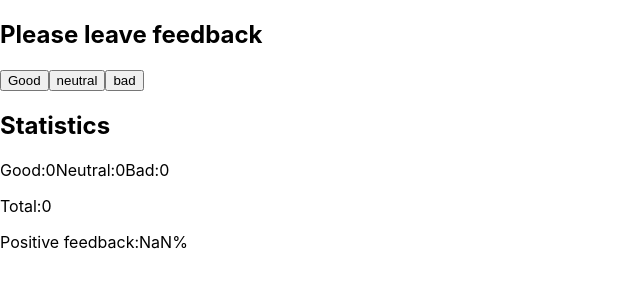
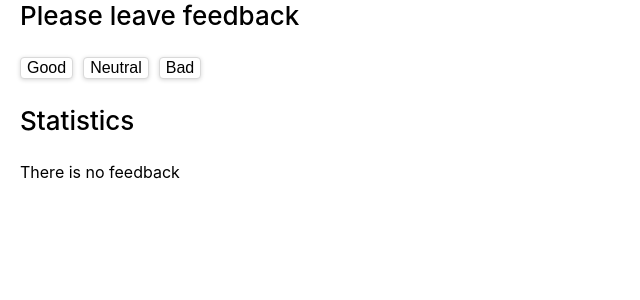
Before and after one commit to LazarievaIryna/goit-react-hw-02-feedback, a React (Create React App) app: page / in a window 1280 px wide. Shown: the top 300 px of the page, without its empty margins (0-640 px from the left). Built offline with nearby package versions, Linux system fonts and the light colour scheme.

Commit message:
change 1 task

```diff
--- a/src/components/App.jsx
+++ b/src/components/App.jsx
@@ -1,4 +1,8 @@
 import { Component } from 'react';
+import { Statistics } from './Statistic/Statistic';
+import { FeedbackOptions } from './FeedbackOptions/FeedbackOptions';
+import { Section } from './Section/Section';
+import { Notification } from './Notification/Notification';
 export class App extends Component {
   state = {
     good: 0,
@@ -38,34 +42,31 @@ export class App extends Component {
 
   render() {
     const { good, neutral, bad } = this.state;
+    const options = Object.keys(this.state);
     const total = this.countTotalFeedback();
     const percent = this.countPositiveFeedbackPercentage();
     return (
       <>
-        <section>
-          <h2>Please leave feedback</h2>
-          <button type="button" onClick={this.handleFeedback} name="good">
-            Good
-          </button>
-          <button type="button" onClick={this.handleFeedback} name="neutral">
-            neutral
-          </button>
-          <button type="button" onClick={this.handleFeedback} name="bad">
-            bad
-          </button>
+        <Section title="Please leave feedback">
+          <FeedbackOptions
+            options={options}
+            onLeaveFeedback={this.handleFeedback}
+          />
+        </Section>
 
-          <section>
-            <h2>Statistics</h2>
-
-            <span>Good:{good}</span>
-            <span>Neutral:{neutral}</span>
-            <span>Bad:{bad}</span>
-          </section>
-          <section>
-            <p>Total:{total}</p>
-            <p>Positive feedback:{percent}%</p>
-          </section>
-        </section>
+        <Section title="Statistics">
+          {total === 0 ? (
+            <Notification message="There is no feedback" />
+          ) : (
+            <Statistics
+              good={good}
+              neutral={neutral}
+              bad={bad}
+              total={total}
+              positivePercentage={percent}
+            />
+          )}
+        </Section>
       </>
     );
   }
--- /dev/null
+++ b/src/components/FeedbackOptions/FeedbackOptions.jsx
@@ -0,0 +1,18 @@
+import {
+  ListButton,
+  Button,
+  ListItem,
+} from '../FeedbackOptions/FeedbackOptions.styled';
+export const FeedbackOptions = ({ options, onLeaveFeedback }) => {
+  return (
+    <ListButton>
+      {options.map(option => (
+        <ListItem key={option}>
+          <Button type="button" onClick={onLeaveFeedback} name={option}>
+            {option}
+          </Button>
+        </ListItem>
+      ))}
+    </ListButton>
+  );
+};
--- /dev/null
+++ b/src/components/FeedbackOptions/FeedbackOptions.styled.js
@@ -0,0 +1,22 @@
+import styled from 'styled-components';
+export const ListButton = styled.ul`
+  display: flex;
+  margin-bottom: 26px;
+`;
+export const ListItem = styled.li`
+  :not(:last-child) {
+    margin-right: 10px;
+  }
+`;
+export const Button = styled.button`
+  background-color: white;
+  border: 1px solid #d9d9d9;
+  border-radius: 4px;
+  box-shadow: rgba(0, 0, 0, 0.16) 0px 1px 4px;
+  font-size: 16px;
+  font-weight: 500;
+  /* padding: 6px; */
+  ::first-letter {
+    text-transform: uppercase;
+  }
+`;
--- /dev/null
+++ b/src/components/Notification/Notification.jsx
@@ -0,0 +1,3 @@
+export const Notification = ({ message }) => {
+  return <p>{message}</p>;
+};
--- /dev/null
+++ b/src/components/Section/Section.jsx
@@ -0,0 +1,10 @@
+import { Title, SectionContainer } from '../Section/Section.styled';
+
+export const Section = ({ title, children }) => {
+  return (
+    <SectionContainer>
+      <Title>{title}</Title>
+      {children}
+    </SectionContainer>
+  );
+};
--- /dev/null
+++ b/src/components/Section/Section.styled.js
@@ -0,0 +1,9 @@
+import styled from 'styled-components';
+export const SectionContainer = styled.div`
+  margin-left: 20px;
+`;
+export const Title = styled.h2`
+  font-size: 26px;
+  font-weight: 500;
+  margin-bottom: 26px;
+`;
--- /dev/null
+++ b/src/components/Statistic/Statistic.jsx
@@ -0,0 +1,21 @@
+import { StatisticItem } from '../Statistic/Statistics.styled';
+export const Statistics = ({
+  good,
+  neutral,
+  bad,
+  total,
+  positivePercentage,
+}) => {
+  return (
+    <div>
+      <ul>
+        <StatisticItem>Good: {good}</StatisticItem>
+        <StatisticItem>Neutral: {neutral}</StatisticItem>
+        <StatisticItem>Bad: {bad}</StatisticItem>
+
+        <StatisticItem>Total: {total}</StatisticItem>
+        <StatisticItem>Positive feedback: {positivePercentage}%</StatisticItem>
+      </ul>
+    </div>
+  );
+};
--- /dev/null
+++ b/src/components/Statistic/Statistics.styled.js
@@ -0,0 +1,8 @@
+import styled from 'styled-components';
+export const StatisticItem = styled.li`
+  font-size: 18px;
+  font-weight: 500;
+  :not(:last-child) {
+    margin-bottom: 10px;
+  }
+`;
--- a/src/index.css
+++ b/src/index.css
@@ -13,3 +13,18 @@ code {
   font-family: source-code-pro, Menlo, Monaco, Consolas, 'Courier New',
     monospace;
 }
+ul {
+  padding: 0;
+  margin: 0;
+  list-style: none;
+}
+
+h1,
+h2,
+h3,
+h4,
+h5,
+h6,
+p {
+  margin: 0;
+}
```
